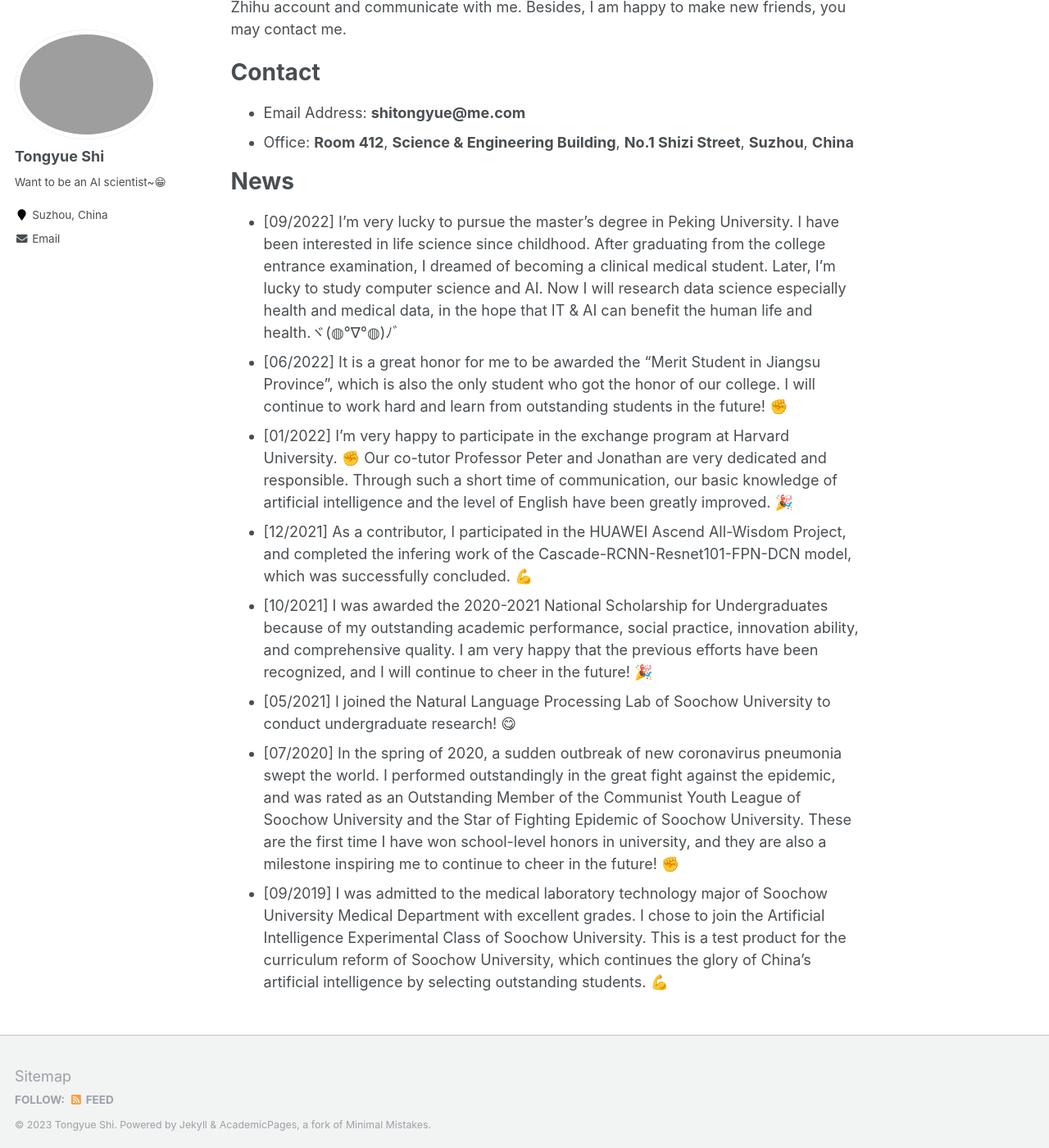
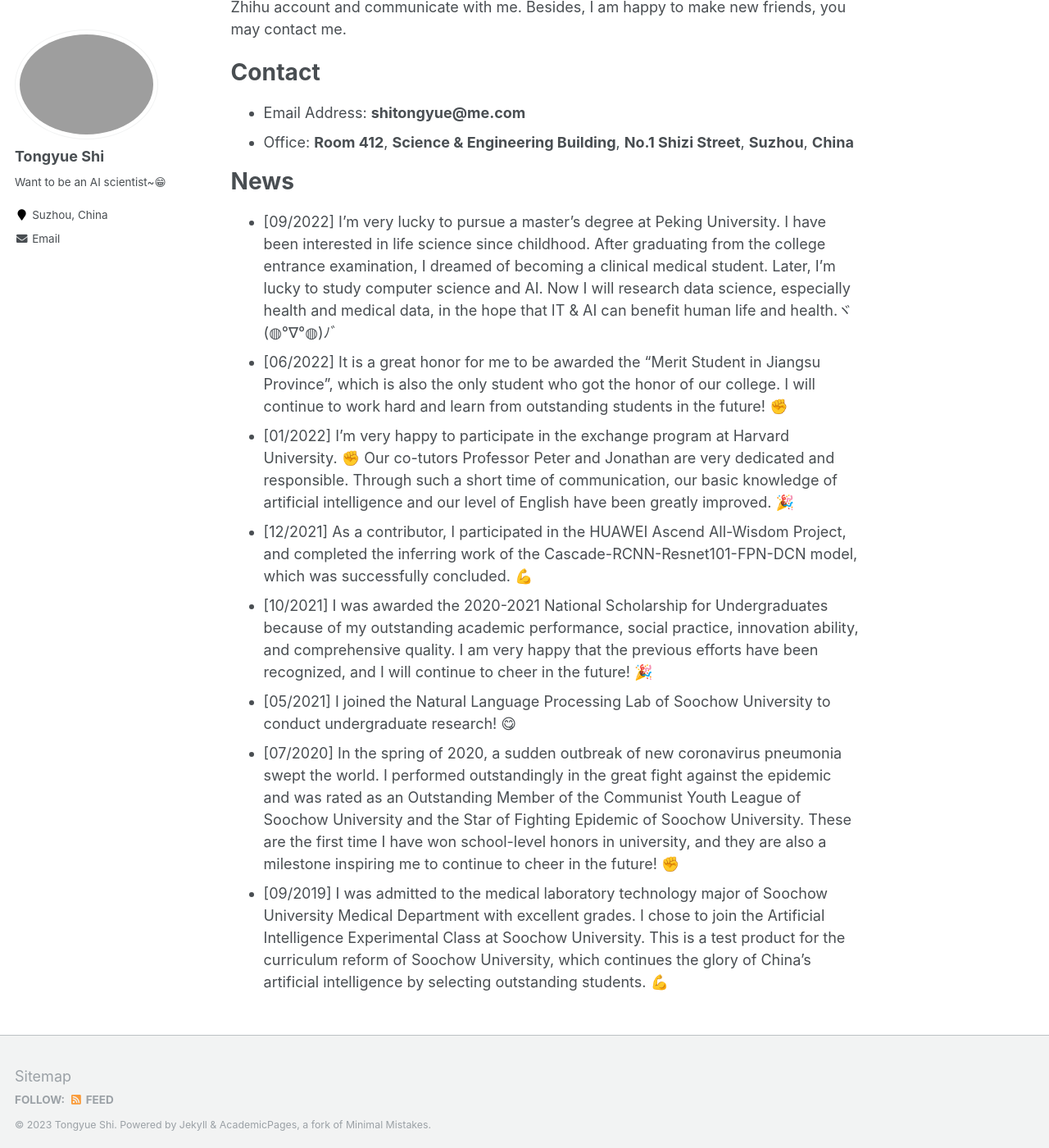
Before and after one commit to perfectboy666/perfectboy666.github.io, a Jekyll site: the page built from _pages/about.md, in a window 1280 px wide and 1400 px high, scrolled down 536 px. Shown: the whole window at 82% size. Built offline with Jekyll 4.4.1, drawn with Linux system fonts in a browser that asks for light colours; some of the changed text lies outside the part shown.

Commit message:
Update about.md

```diff
--- a/_pages/about.md
+++ b/_pages/about.md
@@ -8,26 +8,24 @@
   - /about.html
 ---
 
-I'm currently an undergraduate student in the **Artificial Intelligence Experimental Class** of the **School of Computer Science and Technology** at **<font color="#FF6347">Soochow University</font>**, expected to graduate in 2023. After graduation, I will study at the **Institute for Artificial Intelligence** and **National Institute of Health Data Science** at **<font color="#8B0012">Peking University</font>**. During my undergraduate study, I had the honor to visit at Harvard University and learn the knowledge of artificial intelligence and machine learning , which benefited me a lot.
+I’m currently an undergraduate student in the **Artificial Intelligence Experimental Class** of the **School of Computer Science and Technology** at **<font color="#FF6347">Soochow University</font>**, expected to graduate in 2023. After graduation, I will study at the **Institute for Artificial Intelligence** and the **National Institute of Health Data Science** at **<font color="#8B0012">Peking University</font>**. During my undergraduate study, I had the honor to visit Harvard University and learn the knowledge of artificial intelligence and machine learning, which benefited me a lot.
 
 My current research interests are **<font color="#483D8B">Data Mining and Artificial Intelligence</font>**, **<font color="#483D8B">Intelligent Clinical Decision-making</font>**, **<font color="#483D8B">Natural Language Processing</font>**, etc.
 
-I'm now the member of **Chinese Association of Automation** (CAA), student member of **China Computer Federation** (CCF) and **Chinese Association for Artificial Intelligence** (CAAI). I'm also a contributor of Zhihu, and I usually pay attention to some cutting-edge technologies and share knowledge on my personal web page. Welcome to follow my Zhihu account and communicate with me. Besides, I am happy to make new friends, you may contact me.
-
+I’m now a member of the **Chinese Association of Automation** (CAA), a student member of the **China Computer Federation** (CCF), and the **Chinese Association for Artificial Intelligence** (CAAI). I’m also a contributor to Zhihu, and I usually pay attention to some cutting-edge technologies and share knowledge on my web page. Welcome to follow my Zhihu account and communicate with me. Besides, I am happy to make new friends, you may contact me.
 
 Contact
 ======
 * Email Address: **shitongyue@me.com**
 * Office: **Room 412**, **Science & Engineering Building**, **No.1 Shizi Street**, **Suzhou**, **China**
 
-
 News
 ======
-* [09/2022] I'm very lucky to pursue the master's degree in Peking University. I have been interested in life science since childhood. After graduating from the college entrance examination, I dreamed of becoming a clinical medical student. Later, I'm lucky to study computer science and AI. Now I will research data science especially health and medical data, in the hope that IT & AI can benefit the human life and health.ヾ(◍°∇°◍)ﾉﾞ
-* [06/2022] It is a great honor for me to be awarded the "Merit Student in Jiangsu Province", which is also the only student who got the honor of our college. I will continue to work hard and learn from outstanding students in the future! ✊
-* [01/2022] I'm very happy to participate in the exchange program at Harvard University. ✊ Our co-tutor Professor Peter and Jonathan are very dedicated and responsible. Through such a short time of communication, our basic knowledge of artificial intelligence and the level of English have been greatly improved. 🎉
-* [12/2021] As a contributor, I participated in the HUAWEI Ascend All-Wisdom Project, and completed the infering work of the Cascade-RCNN-Resnet101-FPN-DCN model, which was successfully concluded. 💪
+* [09/2022] I’m very lucky to pursue a master’s degree at Peking University. I have been interested in life science since childhood. After graduating from the college entrance examination, I dreamed of becoming a clinical medical student. Later, I’m lucky to study computer science and AI. Now I will research data science, especially health and medical data, in the hope that IT & AI can benefit human life and health.ヾ(◍°∇°◍)ﾉﾞ
+* [06/2022] It is a great honor for me to be awarded the “Merit Student in Jiangsu Province”, which is also the only student who got the honor of our college. I will continue to work hard and learn from outstanding students in the future! ✊
+* [01/2022] I’m very happy to participate in the exchange program at Harvard University. ✊ Our co-tutors Professor Peter and Jonathan are very dedicated and responsible. Through such a short time of communication, our basic knowledge of artificial intelligence and our level of English have been greatly improved. 🎉
+* [12/2021] As a contributor, I participated in the HUAWEI Ascend All-Wisdom Project, and completed the inferring work of the Cascade-RCNN-Resnet101-FPN-DCN model, which was successfully concluded. 💪
 * [10/2021] I was awarded the 2020-2021 National Scholarship for Undergraduates because of my outstanding academic performance, social practice, innovation ability, and comprehensive quality. I am very happy that the previous efforts have been recognized, and I will continue to cheer in the future! 🎉
 * [05/2021] I joined the Natural Language Processing Lab of Soochow University to conduct undergraduate research! 😋
-* [07/2020] In the spring of 2020, a sudden outbreak of new coronavirus pneumonia swept the world. I performed outstandingly in the great fight against the epidemic, and was rated as an Outstanding Member of the Communist Youth League of Soochow University and the Star of Fighting Epidemic of Soochow University. These are the first time I have won school-level honors in university, and they are also a milestone inspiring me to continue to cheer in the future! ✊
-* [09/2019] I was admitted to the medical laboratory technology major of Soochow University Medical Department with excellent grades. I chose to join the Artificial Intelligence Experimental Class of Soochow University. This is a test product for the curriculum reform of Soochow University, which continues the glory of China's artificial intelligence by selecting outstanding students. 💪
+* [07/2020] In the spring of 2020, a sudden outbreak of new coronavirus pneumonia swept the world. I performed outstandingly in the great fight against the epidemic and was rated as an Outstanding Member of the Communist Youth League of Soochow University and the Star of Fighting Epidemic of Soochow University. These are the first time I have won school-level honors in university, and they are also a milestone inspiring me to continue to cheer in the future! ✊
+* [09/2019] I was admitted to the medical laboratory technology major of Soochow University Medical Department with excellent grades. I chose to join the Artificial Intelligence Experimental Class at Soochow University. This is a test product for the curriculum reform of Soochow University, which continues the glory of China’s artificial intelligence by selecting outstanding students. 💪
```
